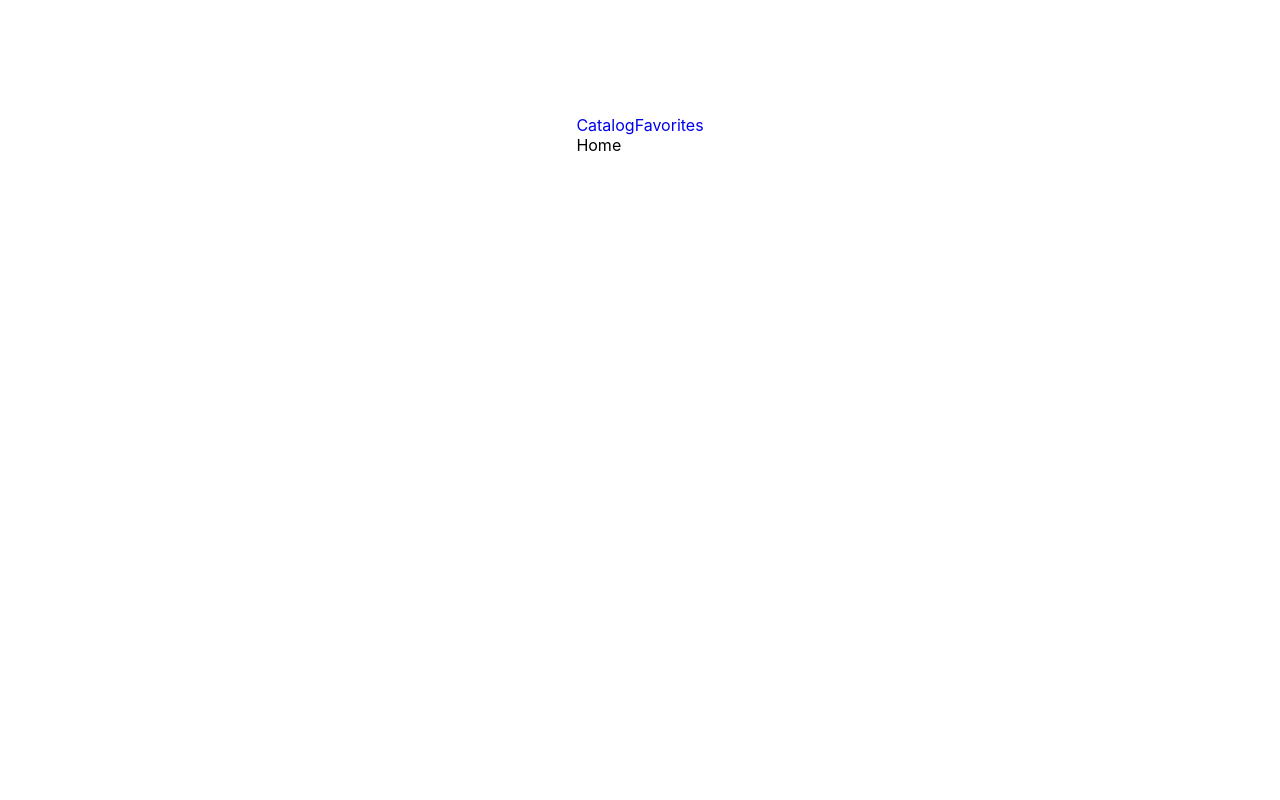
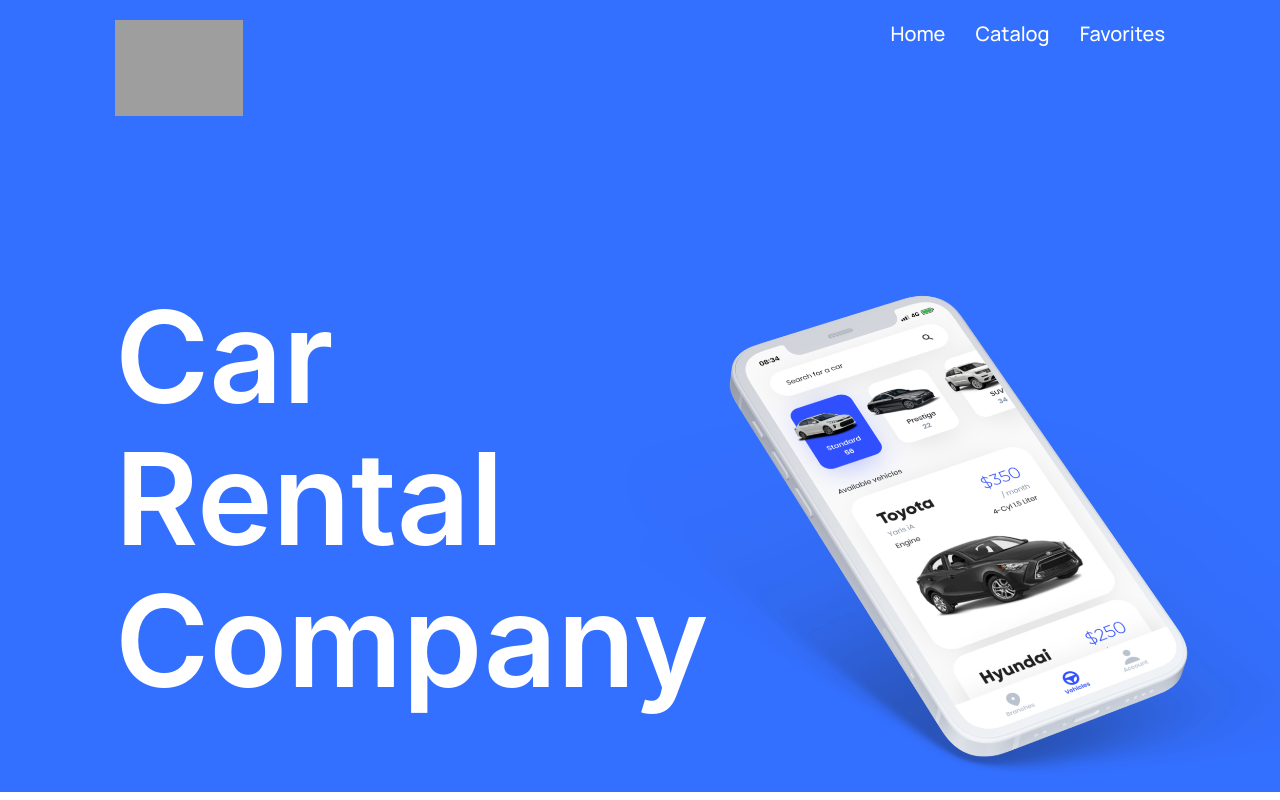
Before and after one commit to 0trava/goit-lms-career-homework, a React (Create React App) app: page / in a window 1280 px wide. Built offline with nearby package versions, Linux system fonts and the light colour scheme; grey boxes are pictures that could not be loaded.

Commit message:
add home page -> hero

```diff
--- a/src/components/App.css
+++ b/src/components/App.css
@@ -1,5 +1,40 @@
-.Conatiner {
+.App__container {
     display: flex;
     justify-content: center;
-    padding: 115px 150px;
+    flex-direction: column;
+    background: #3470FF;
 }
+
+.App__header-container {
+    display: flex;
+    width: 100%;
+    padding: 20px 115px;
+    margin-bottom: 150px;
+    display: flex;
+    justify-content: space-between;
+}
+
+/* LOGO */
+.App_logo {
+    width: 10vw;
+}
+
+.App_logo img {
+    width: 100%;
+    color: aquamarine;
+    fill: chartreuse;
+}
+
+.App__header {
+    display: flex;
+    gap: 30px;
+}
+
+.App_link {
+    color: white;
+    font-family: 'Manrope';
+    font-size: 20px;
+    font-style: normal;
+    font-weight: 500;
+
+}
--- a/src/components/App.jsx
+++ b/src/components/App.jsx
@@ -1,3 +1,4 @@
+import { Link } from "react-router-dom";
 import { AppRoutes } from "../routes/Routes";
 import './App.css';
 
@@ -6,7 +7,20 @@ import './App.css';
 export const App = () => {
 
   return (
-    <div className="Conatiner">
+
+    <div className="App__container">
+        <div className="App__header-container">
+          <Link  className='App_logo' to={"/home"}>
+            <img src="https://cdn.rcstatic.com/images/site_graphics/newsite/mobile/logos/rc-logo-small--white.svg" width={"40px"}/>
+          </Link>
+
+          <div className='App__header'>
+              <Link className='App_link' to={"/home"}>Home</Link>
+              <Link className='App_link' to={"/catalog"}>Catalog</Link>
+              <Link className='App_link' to={"/favorites"}>Favorites</Link>
+          </div>
+        </div>
+
           <AppRoutes />
     </div>
 
--- a/src/components/pages/Home/Home.css
+++ b/src/components/pages/Home/Home.css
@@ -0,0 +1,30 @@
+.Home__container {
+    display: flex;
+    padding-left: 115px;
+    padding-right: 115px;
+    position: relative;
+    padding-bottom: 10vh;
+
+
+}
+
+.Home__title {
+    width: 50%;
+    color: #FFF;
+    font-size: 10vw;
+    font-style: normal;
+    font-weight: 600;
+    line-height: 111.9%; /* 200.291px */
+}
+
+.Home__img {
+   width: 50%;
+   position: absolute;
+   top: 0vh;
+   right: 10vw;
+
+}
+
+.Home__img img {
+    width: 60vw;
+}
--- a/src/components/pages/Home/Home.jsx
+++ b/src/components/pages/Home/Home.jsx
@@ -1,17 +1,20 @@
 import React from 'react'
-import { Link, useNavigate } from 'react-router-dom';
+import './Home.css'
+import img from '../../images/hero_img@2x.png'
 
 export const Home = () => {
-    // eslint-disable-next-line
-    const navigate = useNavigate();
+
 
 
   return (
-    <div>
-        <Link className='Home_link' to={"/catalog"}>Catalog</Link>
-        <Link className='Home_link' to={"/favorites"}>Favorites</Link>
-        <div>Home</div>
+    <div className='Home__container'>
+        <h1 className='Home__title'>
+            Car Rental Company
+        </h1>
+        <div className='Home__img'>
+            <img src={img} alt="hero img" />
+        </div>
 
-        </div>
+    </div>
   )
 }
```
Also changed, not shown: src/components/images/hero_img@2x.png (added).
